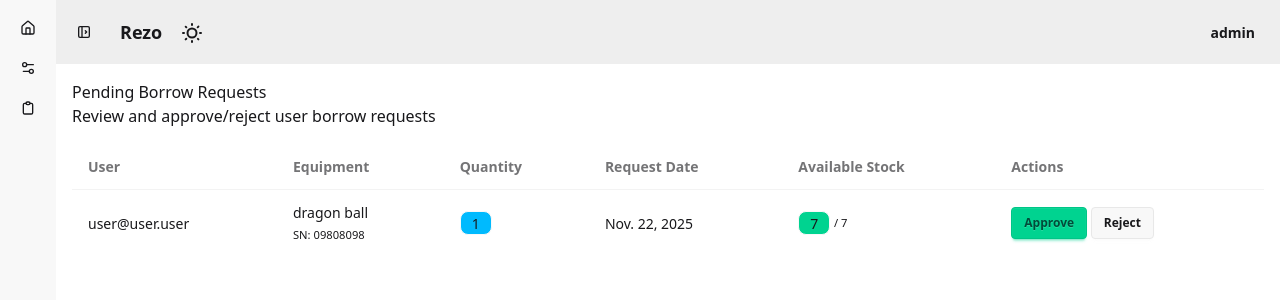
After one commit to PrinceRuselBStaMaria/Rezo, a Django app: page /inventory/staff/manage-requests/ in a window 1280 px wide. The commit adds this page. Shown: the top 300 px of the page. Run offline with Django 5.2, Linux system fonts and the light colour scheme; a user stored in the database is signed in; data comes from the database, SQL or seed files in the repository; both versions use the stored data as it was after the commit; style sheets or scripts are compiled from the project's sources.

Commit message:
Refactor borrow request management: - Update models to include status, approved_by, approved_date, and rejection_reason fields. - Enhance views for borrowing assets, managing requests, and approving/rejecting requests. - Revise templates for better user experience in managing borrowings and requests. - Modify .gitignore and README for clarity and consistency.

```diff
--- /dev/null
+++ b/inventory/templates/inventory/staff/manage_requests.html
@@ -0,0 +1,54 @@
+{% extends 'base.html' %}
+
+{% block title %}Manage Borrow Requests - Staff{% endblock %}
+
+{% block content %}
+<div class="row">
+    <div class="col-md-12">
+        <h2>Pending Borrow Requests</h2>
+        <p class="text-muted">Review and approve/reject user borrow requests</p>
+    </div>
+</div>
+
+{% if pending_requests %}
+<div class="table-responsive mt-4">
+    <table class="table table-striped">
+        <thead class="table-dark">
+            <tr>
+                <th>User</th>
+                <th>Equipment</th>
+                <th>Quantity</th>
+                <th>Request Date</th>
+                <th>Available Stock</th>
+                <th>Actions</th>
+            </tr>
+        </thead>
+        <tbody>
+            {% for request in pending_requests %}
+            <tr>
+                <td>{{ request.user.get_full_name|default:request.user.username }}</td>
+                <td>
+                    {{ request.asset.name }}<br>
+                    <small class="text-muted">SN: {{ request.asset.serial_number }}</small>
+                </td>
+                <td><span class="badge bg-info">{{ request.quantity }}</span></td>
+                <td>{{ request.borrow_date }}</td>
+                <td>
+                    <span class="badge bg-success">{{ request.asset.get_available_quantity|add:request.quantity }}</span>
+                    <small class="text-muted">/ {{ request.asset.total_quantity }}</small>
+                </td>
+                <td>
+                    <a href="{% url 'staff_approve_request' request.id %}" class="btn btn-success btn-sm">Approve</a>
+                    <a href="{% url 'staff_reject_request' request.id %}" class="btn btn-danger btn-sm">Reject</a>
+                </td>
+            </tr>
+            {% endfor %}
+        </tbody>
+    </table>
+</div>
+{% else %}
+<div class="alert alert-info mt-4">
+    <strong>No pending requests at the moment.</strong>
+</div>
+{% endif %}
+{% endblock %}
--- a/inventory/urls.py
+++ b/inventory/urls.py
@@ -11,4 +11,7 @@ urlpatterns = [
     path('staff/dashboard/', views.staff_dashboard, name='staff_dashboard'),
     path('staff/manage-assets/', views.staff_manage_assets, name='staff_manage_assets'),
     path('staff/reports/', views.staff_reports, name='staff_reports'),
+    path('staff/manage-requests/', views.staff_manage_requests, name='staff_manage_requests'),
+    path('staff/approve/<int:pk>/', views.staff_approve_request, name='staff_approve_request'),
+    path('staff/reject/<int:pk>/', views.staff_reject_request, name='staff_reject_request'),
 ]
--- a/inventory/views.py
+++ b/inventory/views.py
@@ -7,7 +7,8 @@ from django.db.models import Sum, Q
 
 # 1. READ: List all available assets
 def asset_list(request):
-    assets = Asset.objects.filter(status='AVAILABLE')
+    # Get all assets (don't filter by status yet)
+    assets = Asset.objects.all()
 
     # Filter assets that have available stock
     available_assets = [asset for asset in assets if asset.is_stock_available()]
@@ -22,7 +23,7 @@ def asset_list(request):
     }
     return render(request, 'inventory/asset_list.html', context)
 
-# 2. CREATE/UPDATE: Borrow an item with quantity
+# 2. CREATE/UPDATE: Borrow an item with quantity (Request)
 @login_required
 def borrow_asset(request, pk):
     asset = get_object_or_404(Asset, pk=pk)
@@ -41,43 +42,43 @@ def borrow_asset(request, pk):
             messages.error(request, f'Not enough stock. Only {available_qty} item(s) available.')
             return render(request, 'inventory/confirm_borrow.html', {'asset': asset})
 
-        # Create or update borrow record
-        borrow_record, created = BorrowRecord.objects.get_or_create(
+        # Create borrow REQUEST (PENDING status) - NOT automatically approved
+        BorrowRecord.objects.create(
             user=request.user,
             asset=asset,
-            is_returned=False,
-            defaults={'quantity': quantity}
+            quantity=quantity,
+            status='PENDING',  # This is the key - must be PENDING
+            is_returned=False
         )
 
-        if not created:
-            # If record already exists, check if adding more exceeds limit
-            new_quantity = borrow_record.quantity + quantity
-            if new_quantity > available_qty + borrow_record.quantity:
-                messages.error(request, f'Not enough stock. Only {available_qty} item(s) available.')
-                return render(request, 'inventory/confirm_borrow.html', {'asset': asset})
-            borrow_record.quantity = new_quantity
-            borrow_record.save()
-
-        # Update asset status if all stock is borrowed
-        if asset.get_available_quantity() <= 0:
-            asset.status = 'BORROWED'
-            asset.save()
-
-        messages.success(request, f'You have successfully borrowed {quantity} x {asset.name}')
-        return redirect('asset_list')
+        messages.success(request, f'Your request to borrow {quantity} x {asset.name} has been submitted. Please wait for staff approval.')
+        return redirect('my_borrowings')  # Redirect to my_borrowings so user can see their pending request
 
     return render(request, 'inventory/confirm_borrow.html', {'asset': asset})
 
 # 3. READ: List user's borrowings
 @login_required
 def my_borrowings(request):
-    borrowings = BorrowRecord.objects.filter(user=request.user, is_returned=False)
-    return render(request, 'inventory/my_borrowings.html', {'borrowings': borrowings})
+    # Show ALL borrow records (pending, approved, rejected) that haven't been returned
+    # Also include rejected ones so user can see them
+    borrowings = BorrowRecord.objects.filter(
+        user=request.user
+    ).exclude(
+        is_returned=True, status='APPROVED'  # Only exclude approved+returned items
+    ).order_by('-borrow_date')
+
+    context = {
+        'borrowings': borrowings,
+        'pending': borrowings.filter(status='PENDING'),
+        'approved': borrowings.filter(status='APPROVED', is_returned=False),
+        'rejected': borrowings.filter(status='REJECTED'),
+    }
+    return render(request, 'inventory/my_borrowing.html', context)
 
 # 4. UPDATE: Return an item
 @login_required
 def return_asset(request, pk):
-    borrow_record = get_object_or_404(BorrowRecord, pk=pk, user=request.user)
+    borrow_record = get_object_or_404(BorrowRecord, pk=pk, user=request.user, status='APPROVED')
 
     if request.method == 'POST':
         borrow_record.is_returned = True
@@ -90,7 +91,7 @@ def return_asset(request, pk):
             borrow_record.asset.save()
 
         messages.success(request, f'You have successfully returned {borrow_record.quantity} x {borrow_record.asset.name}')
-        return redirect('profile')
+        return redirect('my_borrowings')
 
     return render(request, 'inventory/confirm_return.html', {'borrow_record': borrow_record})
 
@@ -111,12 +112,13 @@ def staff_dashboard(request):
 
     # Statistics
     total_assets = Asset.objects.count()
-    total_borrowed = BorrowRecord.objects.filter(is_returned=False).count()
+    total_borrowed = BorrowRecord.objects.filter(is_returned=False, status='APPROVED').count()
     total_returned = BorrowRecord.objects.filter(is_returned=True).count()
-    available_assets = Asset.objects.filter(status='AVAILABLE').count()
+    pending_requests = BorrowRecord.objects.filter(status='PENDING').count()
+    available_assets = sum(1 for asset in Asset.objects.all() if asset.is_stock_available())
 
-    # Recent borrowings
-    recent_borrowings = BorrowRecord.objects.select_related('user', 'asset').order_by('-borrow_date')[:10]
+    # Recent borrowings (approved only)
+    recent_borrowings = BorrowRecord.objects.filter(status='APPROVED').select_related('user', 'asset').order_by('-borrow_date')[:10]
 
     # Assets by category
     from .models import Category
@@ -126,6 +128,7 @@ def staff_dashboard(request):
         'total_assets': total_assets,
         'total_borrowed': total_borrowed,
         'total_returned': total_returned,
+        'pending_requests': pending_requests,
         'available_assets': available_assets,
         'recent_borrowings': recent_borrowings,
         'categories': categories,
@@ -134,28 +137,17 @@ def staff_dashboard(request):
 
 @login_required
 def staff_manage_assets(request):
-    """Manage assets - only for staff"""
+    """Manage all assets - only for staff"""
     if not (request.user.is_staff or request.user.groups.filter(name='Staff').exists()):
         messages.error(request, 'You do not have permission to access this page.')
         return redirect('asset_list')
 
-    # Get all assets
-    assets = Asset.objects.select_related('category').all()
-
-    # Handle search
-    search_query = request.GET.get('search', '')
-    if search_query:
-        assets = assets.filter(
-            Q(name__icontains=search_query) |
-            Q(serial_number__icontains=search_query) |
-            Q(category__name__icontains=search_query)
-        )
+    assets = Asset.objects.all()
 
     context = {
         'assets': assets,
-        'search_query': search_query,
     }
-    return render(request, 'inventory/staff/asset_management.html', context)
+    return render(request, 'inventory/staff/manage_assets.html', context)
 
 @login_required
 def staff_reports(request):
@@ -164,24 +156,69 @@ def staff_reports(request):
         messages.error(request, 'You do not have permission to access this page.')
         return redirect('asset_list')
 
-    # Borrowing statistics
-    total_borrows = BorrowRecord.objects.count()
-    active_borrows = BorrowRecord.objects.filter(is_returned=False).count()
-    returned_borrows = BorrowRecord.objects.filter(is_returned=True).count()
+    return render(request, 'inventory/staff/reports.html')
 
-    # Most borrowed assets
-    most_borrowed = Asset.objects.annotate(
-        borrow_count=Sum('borrowrecord__quantity')
-    ).order_by('-borrow_count')[:10]
+@login_required
+def staff_manage_requests(request):
+    """Manage borrow requests - only for staff"""
+    if not (request.user.is_staff or request.user.groups.filter(name='Staff').exists()):
+        messages.error(request, 'You do not have permission to access this page.')
+        return redirect('asset_list')
 
-    # Recent activity
-    recent_activity = BorrowRecord.objects.select_related('user', 'asset').order_by('-borrow_date')[:20]
+    # Get pending requests
+    pending_requests = BorrowRecord.objects.filter(status='PENDING').select_related('user', 'asset').order_by('-borrow_date')
 
     context = {
-        'total_borrows': total_borrows,
-        'active_borrows': active_borrows,
-        'returned_borrows': returned_borrows,
-        'most_borrowed': most_borrowed,
-        'recent_activity': recent_activity,
+        'pending_requests': pending_requests,
     }
-    return render(request, 'inventory/staff/reports.html', context)
+    return render(request, 'inventory/staff/manage_requests.html', context)
+
+@login_required
+def staff_approve_request(request, pk):
+    """Approve a borrow request"""
+    if not (request.user.is_staff or request.user.groups.filter(name='Staff').exists()):
+        messages.error(request, 'You do not have permission to access this page.')
+        return redirect('asset_list')
+
+    borrow_record = get_object_or_404(BorrowRecord, pk=pk, status='PENDING')
+
+    # Check if stock is still available
+    available_qty = borrow_record.asset.get_available_quantity() + borrow_record.quantity  # Add back the pending quantity
+    if borrow_record.quantity > available_qty:
+        messages.error(request, 'Not enough stock available to approve this request.')
+        return redirect('staff_manage_requests')
+
+    # APPROVE the request
+    borrow_record.status = 'APPROVED'
+    borrow_record.approved_by = request.user
+    borrow_record.approved_date = timezone.now().date()
+    borrow_record.save()
+
+    # Update asset status if all stock is borrowed
+    if borrow_record.asset.get_available_quantity() <= 0:
+        borrow_record.asset.status = 'BORROWED'
+        borrow_record.asset.save()
+
+    messages.success(request, f'Approved borrow request for {borrow_record.user.username} - {borrow_record.quantity} x {borrow_record.asset.name}')
+    return redirect('staff_manage_requests')
+
+@login_required
+def staff_reject_request(request, pk):
+    """Reject a borrow request"""
+    if not (request.user.is_staff or request.user.groups.filter(name='Staff').exists()):
+        messages.error(request, 'You do not have permission to access this page.')
+        return redirect('asset_list')
+
+    borrow_record = get_object_or_404(BorrowRecord, pk=pk, status='PENDING')
+
+    if request.method == 'POST':
+        reason = request.POST.get('reason', '')
+        borrow_record.status = 'REJECTED'
+        borrow_record.rejection_reason = reason
+        borrow_record.approved_by = request.user  # Track who rejected it
+        borrow_record.save()
+
+        messages.success(request, f'Rejected borrow request for {borrow_record.user.username}')
+        return redirect('staff_manage_requests')
+
+    return render(request, 'inventory/staff/reject_request.html', {'borrow_record': borrow_record})
```
Also changed, not shown: inventory/models.py (+35 -7 lines), inventory/templates/inventory/my_borrowing.html (+26 -8 lines), inventory/templates/inventory/staff/reject_request.html (added, +34 -0 lines), README.md, db.sqlite3, inventory/migrations/0013_borrowrecord_approved_by_borrowrecord_approved_date_and_more.py (added), 1 other file.
